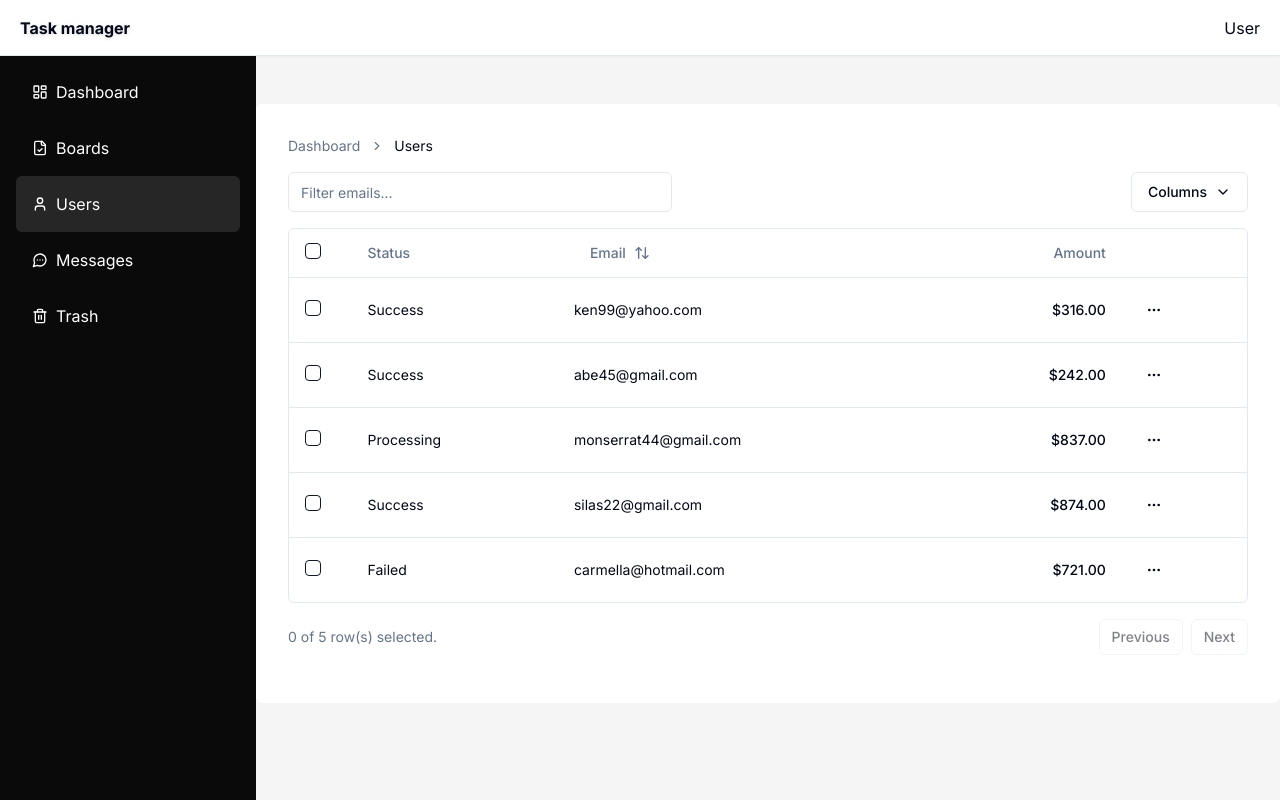
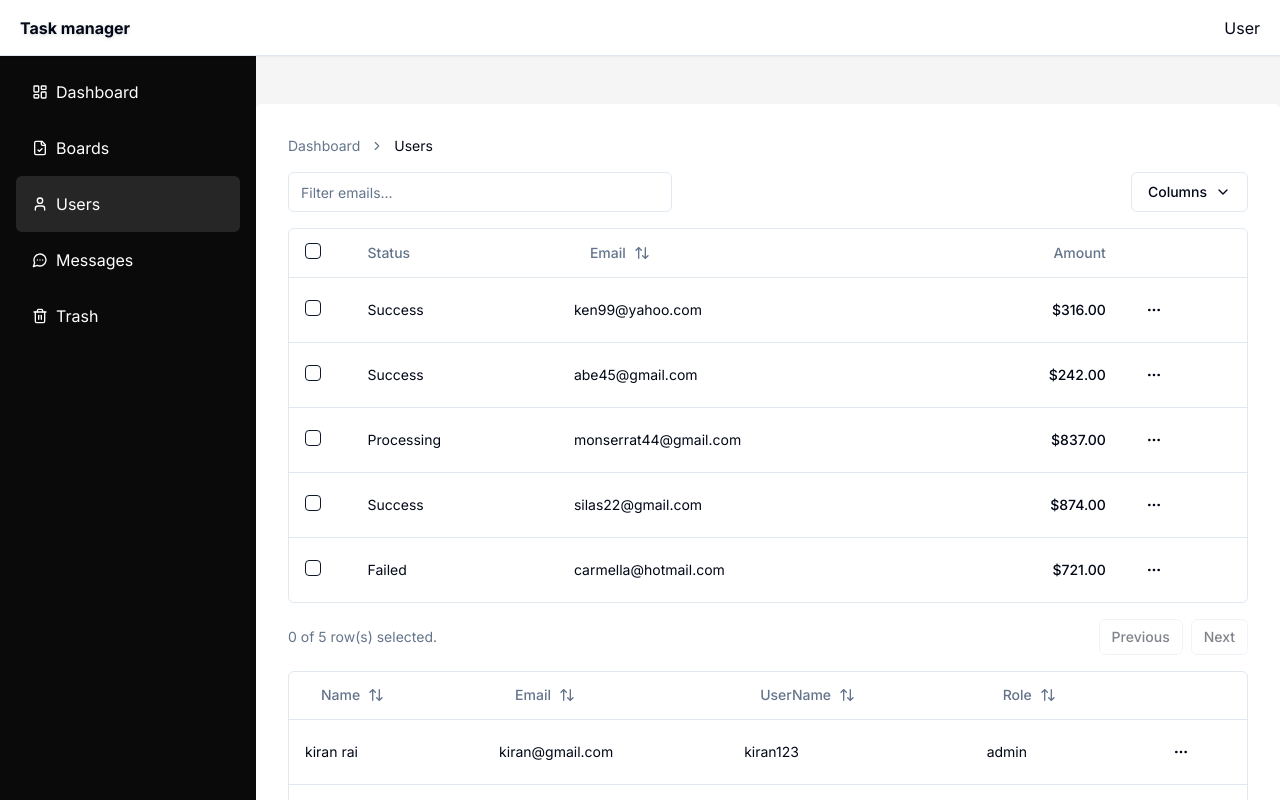
Before and after one commit to shadowfeind/tms, a Next.js app: page /dashboard/users in a window 1280 px wide. Built offline with nearby package versions, Linux system fonts and the light colour scheme.

Commit message:
starting data tables of schadcnui

```diff
--- /dev/null
+++ b/app/dashboard/users/colums.tsx
@@ -0,0 +1,106 @@
+"use client";
+import { User } from "@/types";
+import { ColumnDef } from "@tanstack/react-table";
+import { Button } from "@/components/ui/button";
+import { ArrowUpDown, MoreHorizontal } from "lucide-react";
+import {
+  DropdownMenu,
+  DropdownMenuContent,
+  DropdownMenuItem,
+  DropdownMenuLabel,
+  DropdownMenuSeparator,
+  DropdownMenuTrigger,
+} from "@/components/ui/dropdown-menu";
+
+export const columns: ColumnDef<User>[] = [
+  {
+    accessorKey: "name",
+    header: ({ column }) => {
+      return (
+        <Button
+          variant="ghost"
+          onClick={() => column.toggleSorting(column.getIsSorted() === "asc")}
+        >
+          Name
+          <ArrowUpDown className="ml-2 h-4 w-4" />
+        </Button>
+      );
+    },
+    cell: ({ row }) => <div className="lowercase">{row.getValue("name")}</div>,
+  },
+  {
+    accessorKey: "email",
+    header: ({ column }) => {
+      return (
+        <Button
+          variant="ghost"
+          onClick={() => column.toggleSorting(column.getIsSorted() === "asc")}
+        >
+          Email
+          <ArrowUpDown className="ml-2 h-4 w-4" />
+        </Button>
+      );
+    },
+    cell: ({ row }) => <div className="lowercase">{row.getValue("email")}</div>,
+  },
+  {
+    accessorKey: "userName",
+    header: ({ column }) => {
+      return (
+        <Button
+          variant="ghost"
+          onClick={() => column.toggleSorting(column.getIsSorted() === "asc")}
+        >
+          UserName
+          <ArrowUpDown className="ml-2 h-4 w-4" />
+        </Button>
+      );
+    },
+    cell: ({ row }) => (
+      <div className="lowercase">{row.getValue("userName")}</div>
+    ),
+  },
+  {
+    accessorKey: "role",
+    header: ({ column }) => {
+      return (
+        <Button
+          variant="ghost"
+          onClick={() => column.toggleSorting(column.getIsSorted() === "asc")}
+        >
+          Role
+          <ArrowUpDown className="ml-2 h-4 w-4" />
+        </Button>
+      );
+    },
+    cell: ({ row }) => <div className="lowercase">{row.getValue("role")}</div>,
+  },
+  {
+    id: "actions",
+    cell: ({ row }) => {
+      const payment = row.original;
+
+      return (
+        <DropdownMenu>
+          <DropdownMenuTrigger asChild>
+            <Button variant="ghost" className="h-8 w-8 p-0">
+              <span className="sr-only">Open menu</span>
+              <MoreHorizontal className="h-4 w-4" />
+            </Button>
+          </DropdownMenuTrigger>
+          <DropdownMenuContent align="end">
+            <DropdownMenuLabel>Actions</DropdownMenuLabel>
+            <DropdownMenuItem
+              onClick={() => navigator.clipboard.writeText(payment.id)}
+            >
+              Copy payment ID
+            </DropdownMenuItem>
+            <DropdownMenuSeparator />
+            <DropdownMenuItem>View customer</DropdownMenuItem>
+            <DropdownMenuItem>View payment details</DropdownMenuItem>
+          </DropdownMenuContent>
+        </DropdownMenu>
+      );
+    },
+  },
+];
--- /dev/null
+++ b/app/dashboard/users/data-table.tsx
@@ -0,0 +1,80 @@
+"use client";
+
+import {
+  ColumnDef,
+  flexRender,
+  getCoreRowModel,
+  useReactTable,
+} from "@tanstack/react-table";
+
+import {
+  Table,
+  TableBody,
+  TableCell,
+  TableHead,
+  TableHeader,
+  TableRow,
+} from "@/components/ui/table";
+
+interface DataTableProps<TData, TValue> {
+  columns: ColumnDef<TData, TValue>[];
+  data: TData[];
+}
+
+export function DataTable<TData, TValue>({
+  columns,
+  data,
+}: DataTableProps<TData, TValue>) {
+  const table = useReactTable({
+    data,
+    columns,
+    getCoreRowModel: getCoreRowModel(),
+  });
+
+  return (
+    <div className="rounded-md border">
+      <Table>
+        <TableHeader>
+          {table.getHeaderGroups().map((headerGroup) => (
+            <TableRow key={headerGroup.id}>
+              {headerGroup.headers.map((header) => {
+                return (
+                  <TableHead key={header.id}>
+                    {header.isPlaceholder
+                      ? null
+                      : flexRender(
+                          header.column.columnDef.header,
+                          header.getContext()
+                        )}
+                  </TableHead>
+                );
+              })}
+            </TableRow>
+          ))}
+        </TableHeader>
+        <TableBody>
+          {table.getRowModel().rows?.length ? (
+            table.getRowModel().rows.map((row) => (
+              <TableRow
+                key={row.id}
+                data-state={row.getIsSelected() && "selected"}
+              >
+                {row.getVisibleCells().map((cell) => (
+                  <TableCell key={cell.id}>
+                    {flexRender(cell.column.columnDef.cell, cell.getContext())}
+                  </TableCell>
+                ))}
+              </TableRow>
+            ))
+          ) : (
+            <TableRow>
+              <TableCell colSpan={columns.length} className="h-24 text-center">
+                No results.
+              </TableCell>
+            </TableRow>
+          )}
+        </TableBody>
+      </Table>
+    </div>
+  );
+}
--- /dev/null
+++ b/app/dashboard/users/data.ts
@@ -0,0 +1,75 @@
+import { User } from "@/types";
+
+export const userData: User[] = [
+    {
+        id: "a1d",
+        name: "Kiran Rai",
+        email: "kiran@gmail.com",
+        userName: "Kiran123",
+        role: "Admin"
+    },
+    {
+        id: "12",
+        name: "Jyoti Rai",
+        email: "jyoti@gmail.com",
+        userName: "jyoti123",
+        role: "User"
+    },
+    {
+        id: "43",
+        name: "Kamal",
+        email: "kamal@gmail.com",
+        userName: "kamal",
+        role: "Admin"
+    },
+    {
+        id: "765y",
+        name: "Dilip",
+        email: "dilip@gmail.com",
+        userName: "dilip",
+        role: "Admin"
+    },
+    {
+        id: "cegr",
+        name: "Kamala",
+        email: "kamala@gmail.com",
+        userName: "kamala",
+        role: "User"
+    },
+    {
+        id: "grw",
+        name: "Omkar",
+        email: "omkar@gmail.com",
+        userName: "omkar",
+        role: "Admin"
+    },
+    {
+        id: "fd",
+        name: "Ram singh",
+        email: "ram@gmail.com",
+        userName: "ram",
+        role: "Admin"
+    },
+    {
+        id: "vrffgh",
+        name: "Shyam",
+        email: "shyam@gmail.com",
+        userName: "shyam",
+        role: "Admin"
+    },
+    {
+        id: "kliui",
+        name: "Kiran Rai",
+        email: "kiran @gmail.com",
+        userName: "Kiran123",
+        role: "Admin"
+    },
+    {
+        id: "fght5",
+        name: "Kiran Rai",
+        email: "kiran @gmail.com",
+        userName: "Kiran123",
+        role: "Admin"
+    },
+
+]
--- a/app/dashboard/users/page.tsx
+++ b/app/dashboard/users/page.tsx
@@ -1,6 +1,9 @@
 import { BreadcrumnForPage } from "@/components/breadcrum-for-page";
 import { MainContainer } from "@/components/main-container";
 import { DataTableDemo } from "./table";
+import { DataTable } from "./data-table";
+import { userData } from "./data";
+import { columns } from "./colums";
 
 const breadCrumbs = [
   {
@@ -13,6 +16,7 @@ export const UsersPage = () => {
     <MainContainer>
       <BreadcrumnForPage breadCrumbs={breadCrumbs} />
       <DataTableDemo />
+      <DataTable columns={columns} data={userData} />
     </MainContainer>
   );
 };
--- a/app/globals.css
+++ b/app/globals.css
@@ -6,6 +6,11 @@ html,
 body,
 :root {
   height: 100%;
+  padding: 0;
+  margin: 0;
+  overflow: auto;
+  font-family: system-ui, -apple-system, BlinkMacSystemFont, "Segoe UI", Roboto,
+  Oxygen, Ubuntu, Cantarell, "Open Sans", "Helvetica Neue", sans-serif;
 }
 
 @layer base {
--- a/app/layout.tsx
+++ b/app/layout.tsx
@@ -5,8 +5,8 @@ import "./globals.css";
 const inter = Inter({ subsets: ["latin"] });
 
 export const metadata: Metadata = {
-  title: "Create Next App",
-  description: "Generated by create next app",
+  title: "Task managment system",
+  description: "Application to manage your day to day tasks.",
 };
 
 export default function RootLayout({
--- a/components/breadcrum-for-page.tsx
+++ b/components/breadcrum-for-page.tsx
@@ -8,6 +8,7 @@ import {
   BreadcrumbPage,
   BreadcrumbSeparator,
 } from "@/components/ui/breadcrumb";
+import { Fragment } from "react";
 
 interface BreadCrumbsProps {
   name: string;
@@ -30,23 +31,25 @@ export const BreadcrumnForPage = ({ breadCrumbs }: BreadCrumbPageProps) => {
         {breadCrumbs.map((crumbs) => {
           if (crumbs.link) {
             return (
-              <>
+              <Fragment key={crumbs.link}>
                 <BreadcrumbSeparator />
-                <BreadcrumbItem key={crumbs.link}>
+                <BreadcrumbItem>
                   <BreadcrumbLink asChild>
-                    <Link href="/components">{crumbs.name}</Link>
+                    <Link key={crumbs.link} href="/components">
+                      {crumbs.name}
+                    </Link>
                   </BreadcrumbLink>
                 </BreadcrumbItem>
-              </>
+              </Fragment>
             );
           }
           return (
-            <>
+            <Fragment key={crumbs.link}>
               <BreadcrumbSeparator />
-              <BreadcrumbItem key={crumbs.name}>
+              <BreadcrumbItem>
                 <BreadcrumbPage>{crumbs.name}</BreadcrumbPage>
               </BreadcrumbItem>
-            </>
+            </Fragment>
           );
         })}
       </BreadcrumbList>
--- /dev/null
+++ b/types.ts
@@ -0,0 +1,7 @@
+export interface User {
+    id: string
+    name: string
+    email: string
+    userName: string
+    role: "Admin" | "User"
+}
```
